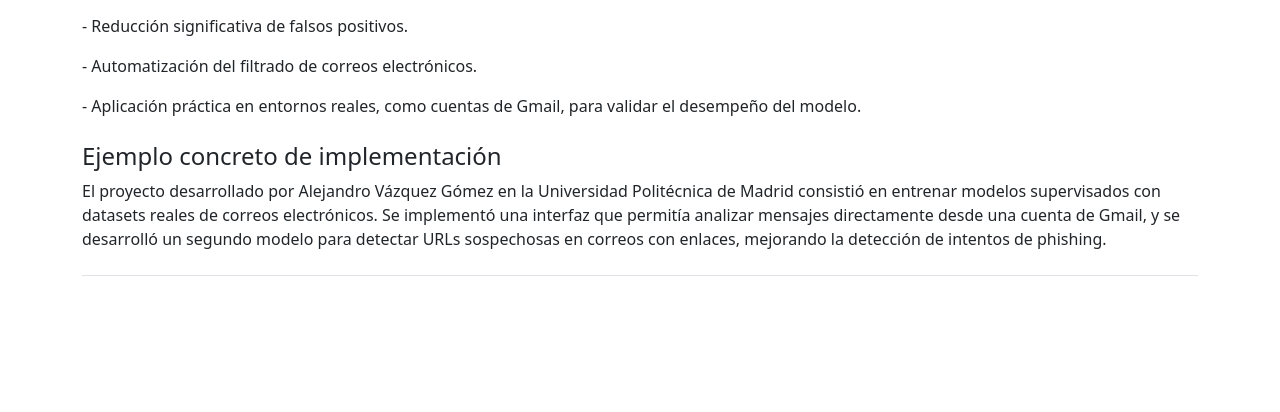
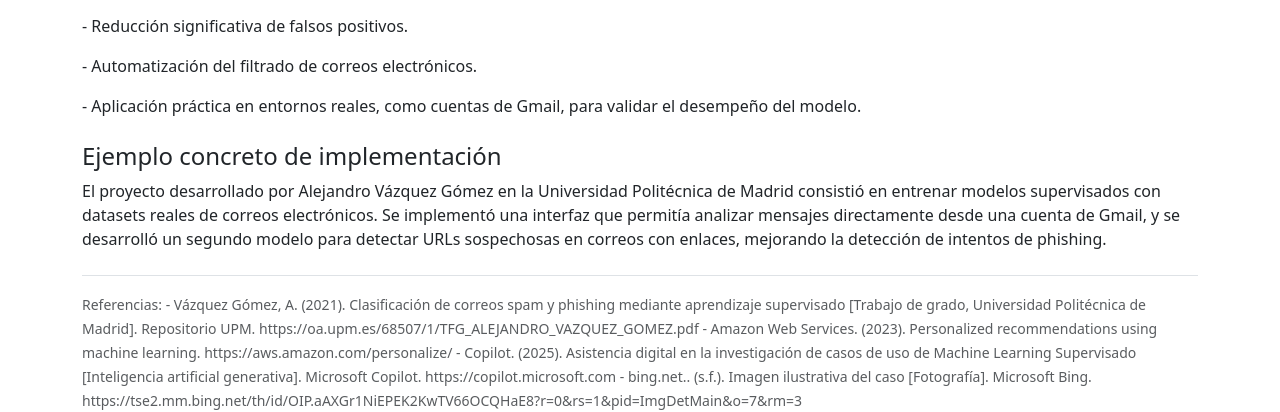
Before and after one commit to JuanfeGV/Trabajos-Machine-Learning, a Flask app: page /actividad1/caso1 in a window 1280 px wide. Shown: the part 1068-1480 px from the top of the page. Before the commit the page ends 1344 px from the top, so only its background shows below. Run offline with Flask 3, Linux system fonts and the light colour scheme.

Commit message:
Referencias Caso 1
Se agregan las referencias para el caso 1

```diff
--- a/Proyecto/templates/caso1.html
+++ b/Proyecto/templates/caso1.html
@@ -74,6 +74,11 @@
 
     <footer class="border-top pt-3">
         <small class="text-muted">
+            Referencias:
+            - Vázquez Gómez, A. (2021). Clasificación de correos spam y phishing mediante aprendizaje supervisado [Trabajo de grado, Universidad Politécnica de Madrid]. Repositorio UPM. https://oa.upm.es/68507/1/TFG_ALEJANDRO_VAZQUEZ_GOMEZ.pdf
+            - Amazon Web Services. (2023). Personalized recommendations using machine learning. https://aws.amazon.com/personalize/
+            - Copilot. (2025). Asistencia digital en la investigación de casos de uso de Machine Learning Supervisado [Inteligencia artificial generativa]. Microsoft Copilot. https://copilot.microsoft.com
+            - bing.net.. (s.f.). Imagen ilustrativa del caso [Fotografía]. Microsoft Bing. https://tse2.mm.bing.net/th/id/OIP.aAXGr1NiEPEK2KwTV66OCQHaE8?r=0&rs=1&pid=ImgDetMain&o=7&rm=3
 
         </small>
     </footer>
```
